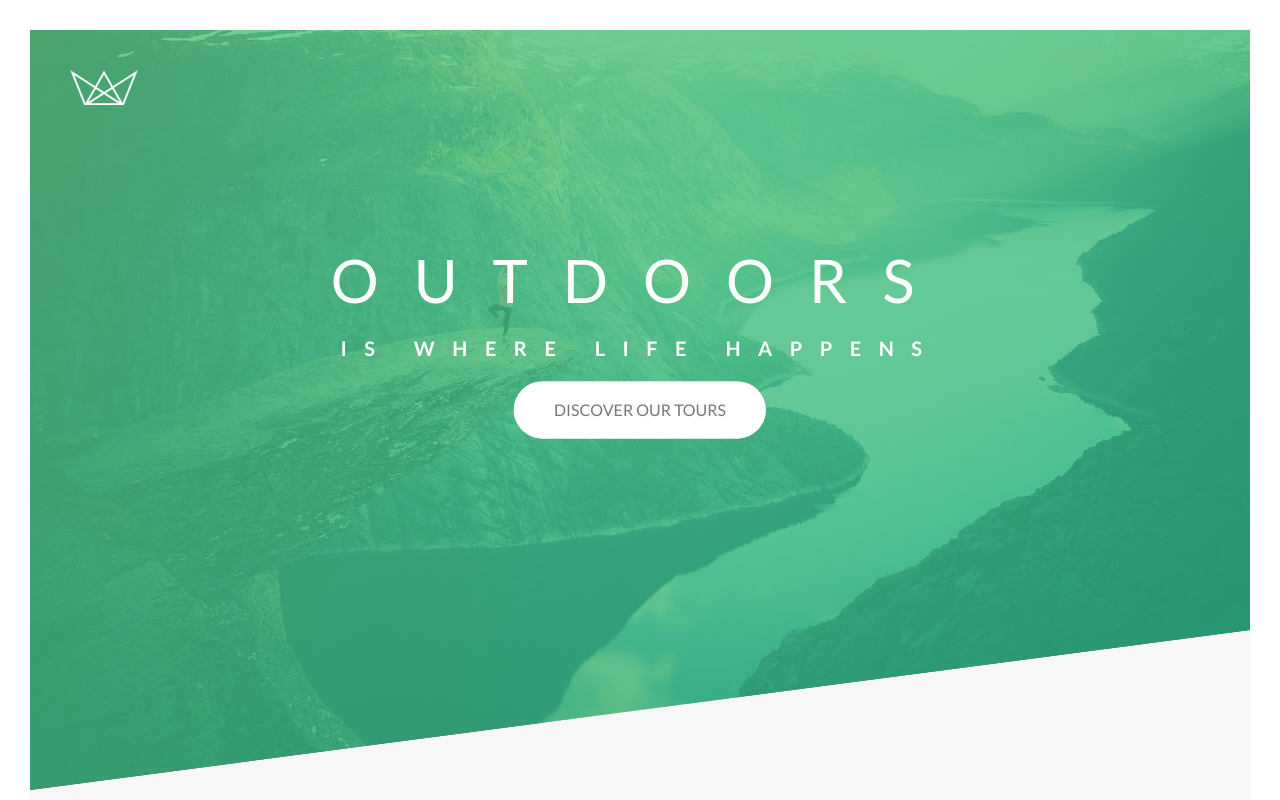
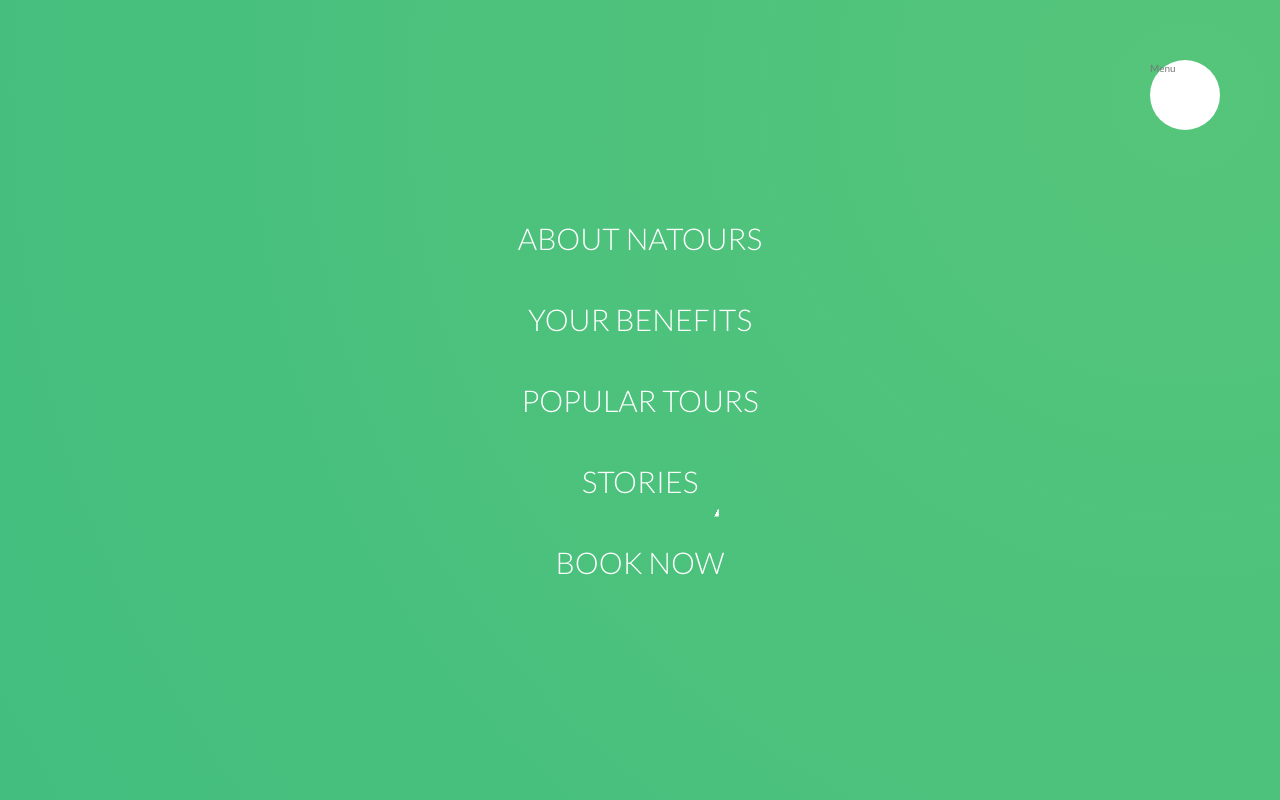
Before and after one commit to lionelritchie29/natours, a website: page index.html in a window 1280 px wide. Shown: the top 800 px of the page. Drawn offline with Linux system fonts and the light colour scheme.

Commit message:
navigation content

```diff
--- a/index.html
+++ b/index.html
@@ -16,6 +16,33 @@
     <title>Natours | Exciting tours for adventurous people</title>
   </head>
   <body>
+    <div class="navigation">
+      <input type="checkbox" id="navi-toggle" class="navigation__checkbox" />
+      <label for="navi-toggle" class="navigation__button">Menu</label>
+
+      <div class="navigation__background">&nbsp;</div>
+
+      <nav class="navigation__nav">
+        <ul class="navigation__list">
+          <li class="navigation__item">
+            <a href="#" class="navigation__link">About Natours</a>
+          </li>
+          <li class="navigation__item">
+            <a href="#" class="navigation__link">Your benefits</a>
+          </li>
+          <li class="navigation__item">
+            <a href="#" class="navigation__link">Popular tours</a>
+          </li>
+          <li class="navigation__item">
+            <a href="#" class="navigation__link">Stories</a>
+          </li>
+          <li class="navigation__item">
+            <a href="#" class="navigation__link">Book Now</a>
+          </li>
+        </ul>
+      </nav>
+    </div>
+
     <header class="header">
       <div class="header__logo-box">
         <img src="./img/logo-white.png" alt="Logo" class="header__logo" />
--- /dev/null
+++ b/sass/layout/_navigation.scss
@@ -0,0 +1,81 @@
+.navigation {
+  &__checkbox {
+    display: none;
+  }
+
+  &__button {
+    background-color: $color-white;
+    height: 7rem;
+    width: 7rem;
+    border-radius: 50%;
+    position: fixed;
+    top: 6rem;
+    right: 6rem;
+    z-index: 1000;
+  }
+
+  &__background {
+    height: 6rem;
+    width: 6rem;
+    border-radius: 50%;
+    position: fixed;
+    top: 6.5rem;
+    right: 6.5rem;
+    background-image: radial-gradient(
+      $color-primary-light,
+      $color-primary-dark
+    );
+    transform: scale(80);
+    z-index: 999;
+  }
+
+  &__nav {
+    height: 100vh;
+    width: 100%;
+    position: fixed;
+    top: 0;
+    right: 0;
+    z-index: 999;
+  }
+
+  &__list {
+    position: absolute;
+    top: 50%;
+    left: 50%;
+    transform: translate(-50%, -50%);
+    list-style: none;
+    text-align: center;
+  }
+
+  &__item {
+    margin: 1rem;
+  }
+
+  &__link {
+    &:link,
+    &:visited {
+      font-size: 3rem;
+      font-weight: 300;
+      padding: 1rem 2rem;
+      color: $color-white;
+      text-decoration: none;
+      text-transform: uppercase;
+      background-image: linear-gradient(
+        120deg,
+        transparent 0%,
+        transparent 50%,
+        $color-white 50%
+      );
+      background-size: 220%;
+      transition: all 0.4s;
+      display: inline-block;
+    }
+
+    &:hover,
+    &:active {
+      background-position: 100%;
+      color: $color-primary;
+      transform: translateX(1rem);
+    }
+  }
+}
--- a/sass/main.scss
+++ b/sass/main.scss
@@ -18,5 +18,6 @@
 @import "layout/header";
 @import "layout/grid";
 @import "layout/footer";
+@import "layout/navigation";
 
 @import "pages/home";
```
Also changed, not shown: css/style.css.
